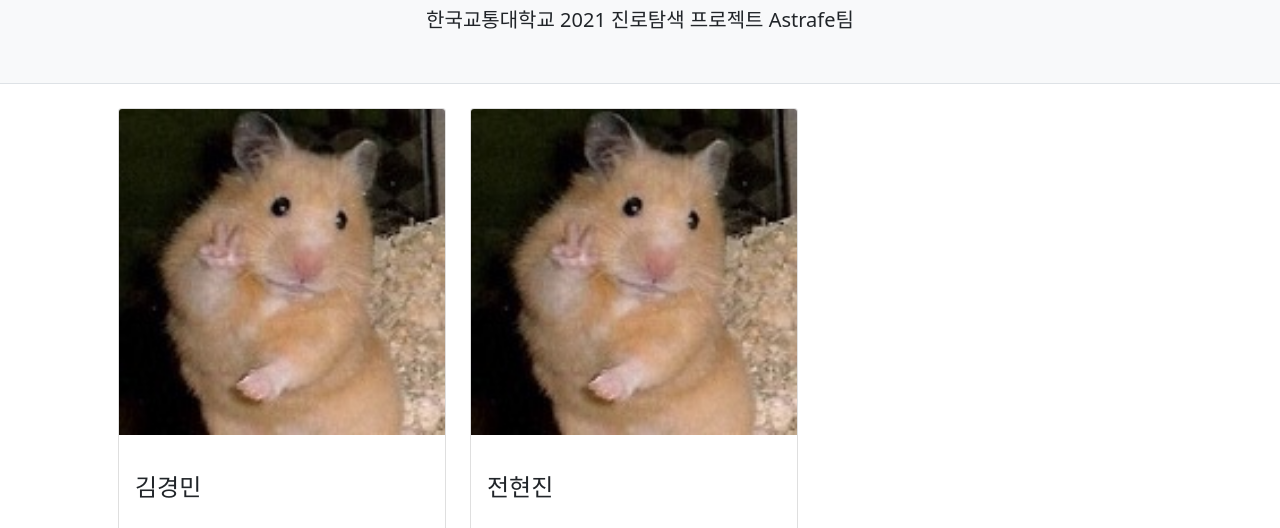
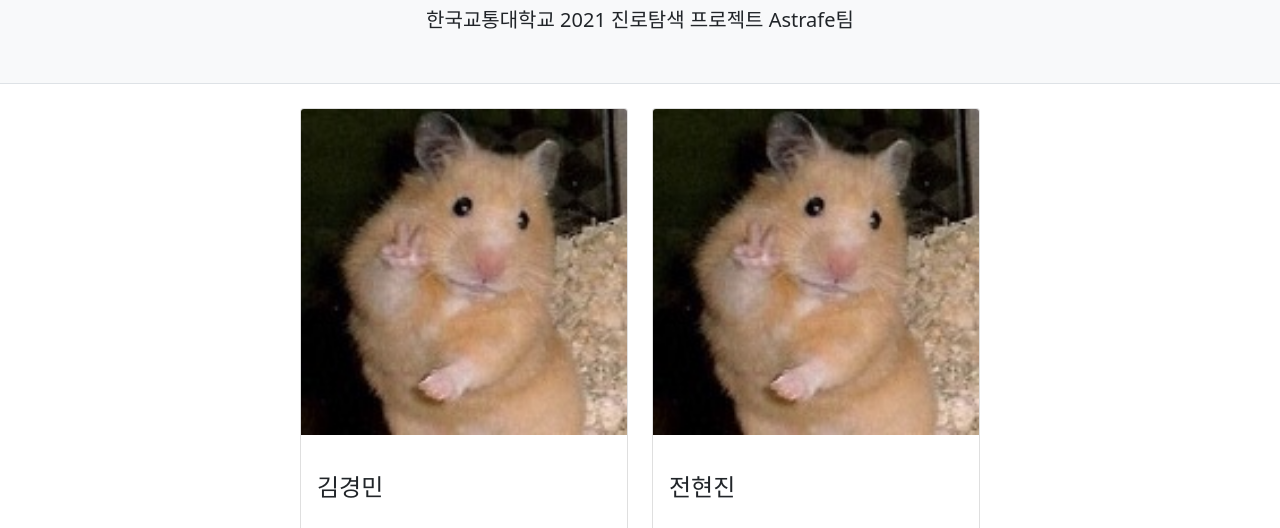
Before and after one commit to jintamsak/ourproject, a plain HTML site: page made.html in a window 1280 px wide. Shown: the part 203-731 px from the top of the page. Drawn offline with nearby package versions, Linux system fonts and the light colour scheme.

Commit message:
origin/master

```diff
--- a/made.html
+++ b/made.html
@@ -62,7 +62,7 @@
         </header>
 
     <div class="container px-4 px-lg-5">
-            <div class="row gx-4 gx-lg-5">
+        <div class="row gx-4 gx-lg-5 justify-content-center">
                 <div class="col-lg-8">
                     <div class="row">
                         <div class="col-lg-6">
```
